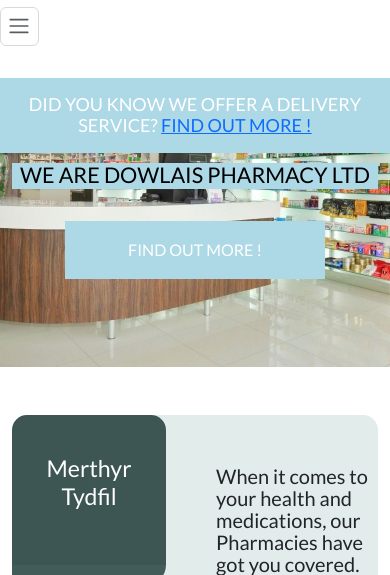
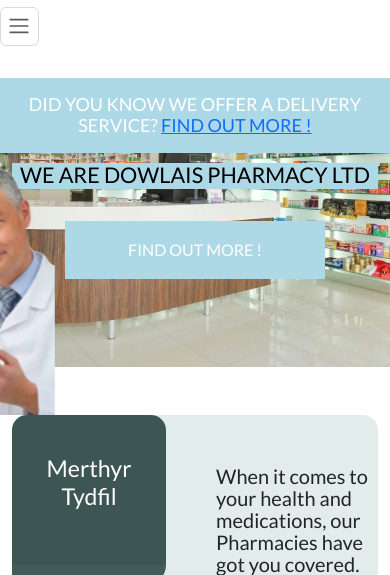
Before and after one commit to Davej66/dowlais-v3, a Django app: template home/templates/home/index.html in a window 390 px wide. Shown: the part 49-624 px from the top of the page. Run offline with Django 3.2, Linux system fonts and the light colour scheme; the template is opened without the code that fills it, so the values that code supplies are empty; some libraries are stand-ins or nearby versions.

Commit message:
Updating styling settings

```diff
--- a/static/css/base.css
+++ b/static/css/base.css
@@ -630,7 +630,7 @@ input[name='q']::placeholder {
 
 @media only screen and (max-width: 1000px) {
 
-    #mum {
+    #mum.mum2.mum3 {
         display: none;
     }
 
```
